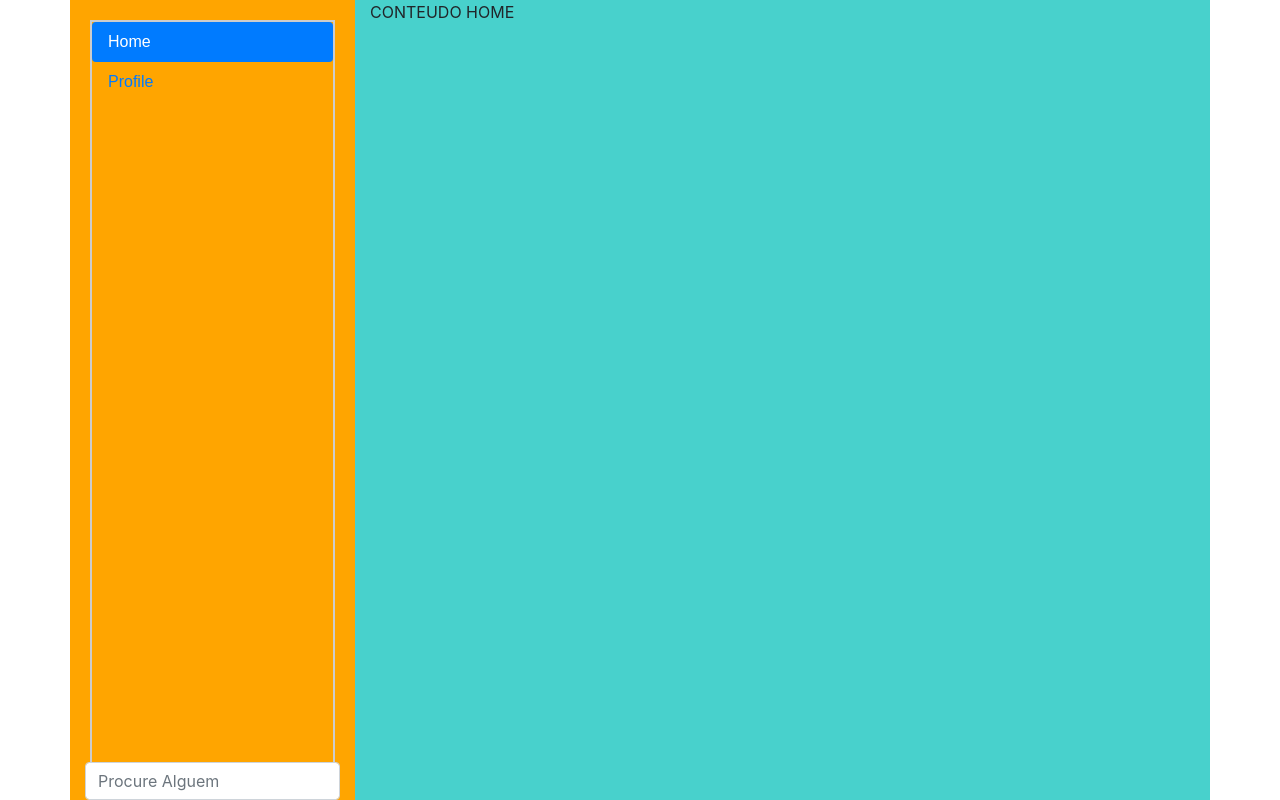
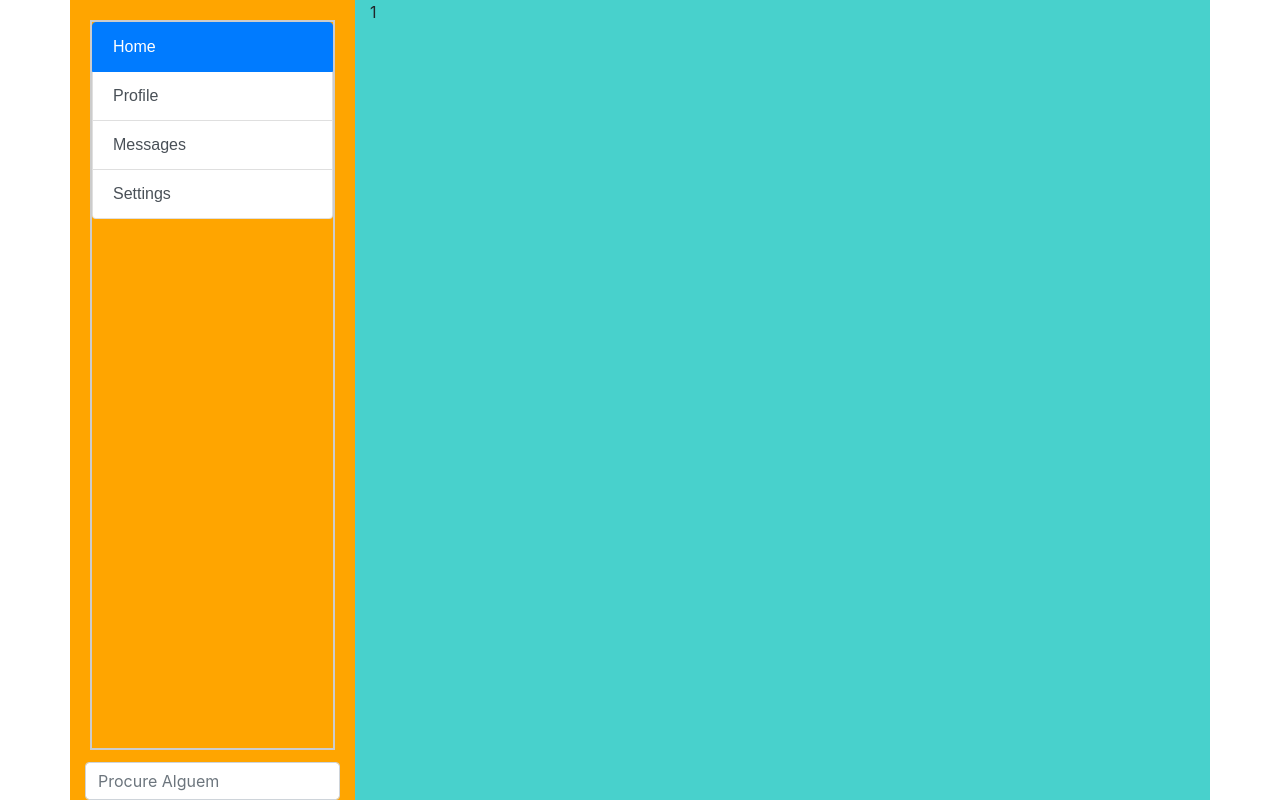
Before and after one commit to AleffBruno/chatImproved, a plain HTML site: page public/index.html in a window 1280 px wide. Drawn offline with nearby package versions, Linux system fonts and the light colour scheme.

Commit message:
Scrollable list OK , initializing filter List

```diff
--- a/public/index.html
+++ b/public/index.html
@@ -17,24 +17,22 @@
     <div class="container">
         <div class="row">
             <div class="col-md-3 cor1">
-                <div>
-                    <ul class="nav flex-column nav-pills" role="tablist" id="UsersOnline">
-                        <li class="nav-item">
-                            <a class="nav-link active" id="home-tab" data-toggle="tab" href="#home" role="tab" aria-controls="home" aria-selected="true">Home</a>
-                        </li>
-                        <li class="nav-item">
-                            <a class="nav-link" id="profile-tab" data-toggle="tab" href="#profile" role="tab" aria-controls="profile" aria-selected="false">Profile</a>
-                        </li>
-                    </ul>
+                <div class="list-group scrollList" id="list-tab" role="tablist">
+                    <a class="list-group-item list-group-item-action active" id="list-home-list" data-toggle="list" href="#list-home" role="tab" aria-controls="home">Home</a>
+                    <a class="list-group-item list-group-item-action" id="list-profile-list" data-toggle="list" href="#list-profile" role="tab" aria-controls="profile">Profile</a>
+                    <a class="list-group-item list-group-item-action" id="list-messages-list" data-toggle="list" href="#list-messages" role="tab" aria-controls="messages">Messages</a>
+                    <a class="list-group-item list-group-item-action" id="list-settings-list" data-toggle="list" href="#list-settings" role="tab" aria-controls="settings">Settings</a>
                 </div>
                 <div class="bottom-align-text container-fluid">
                   <input type="text" class="form-control" placeholder="Procure Alguem">
                 </div>
             </div>
             <div class="col-md-9 cor2">
-                <div class="tab-content" id="UsersOnlineContent">
-                    <div class="tab-pane fade show active" id="home" role="tabpanel" aria-labelledby="home-tab">CONTEUDO HOME</div>
-                    <div class="tab-pane fade" id="profile" role="tabpanel" aria-labelledby="profile-tab">CONTEUDO PROFILE</div>
+                <div class="tab-content" id="nav-tabContent">
+                    <div class="tab-pane fade show active" id="list-home" role="tabpanel" aria-labelledby="list-home-list">1</div>
+                    <div class="tab-pane fade" id="list-profile" role="tabpanel" aria-labelledby="list-profile-list">2</div>
+                    <div class="tab-pane fade" id="list-messages" role="tabpanel" aria-labelledby="list-messages-list">3</div>
+                    <div class="tab-pane fade" id="list-settings" role="tabpanel" aria-labelledby="list-settings-list">4</div>
                 </div>
             </div>
         </div>
--- a/public/style.css
+++ b/public/style.css
@@ -26,19 +26,10 @@ html, body
     right: 0;
 }
 
-.pre-scrollable{
-    //height: 50%;
-}
-
-.myScroll {
-    height: 70%;
-    overflow-y:auto;
-}
-
-ul {
+.scrollList {
     position: absolute;
     top: 20px;
-    bottom: 20px;
+    bottom: 50px;
     left: 20px;
     right: 20px;
     overflow: auto;
```
